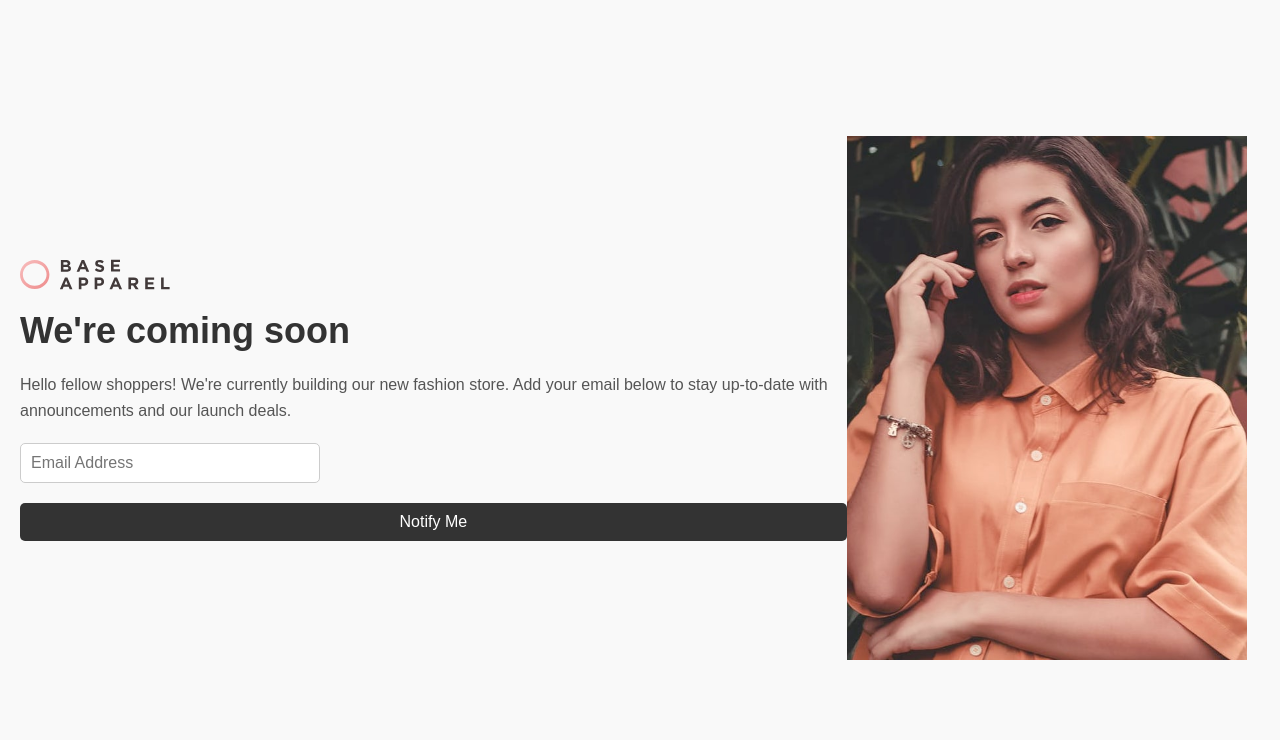
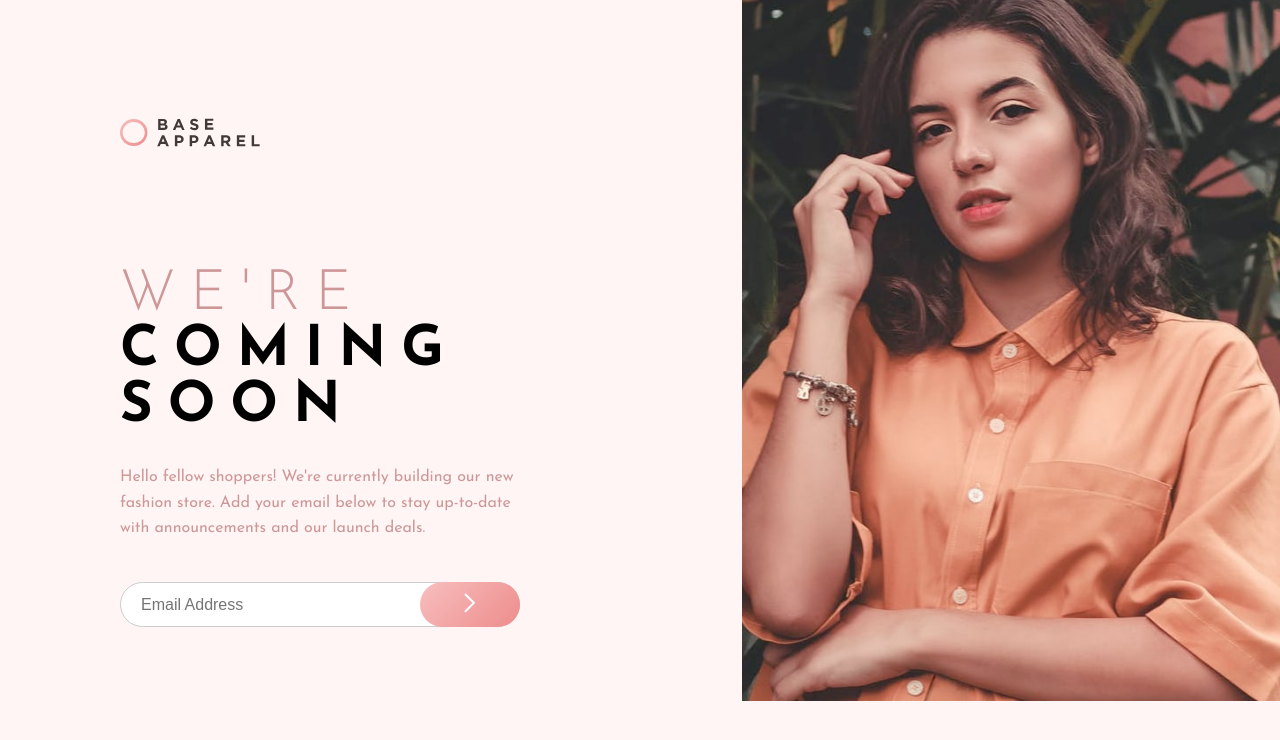
Before and after one commit to hhenske/base-apparel-coming-soon, a plain HTML site: page index.html in a window 1280 px wide. Drawn offline with Linux system fonts and the light colour scheme.

Commit message:
up to email input

```diff
--- a/index.html
+++ b/index.html
@@ -4,17 +4,25 @@
   <meta charset="UTF-8">
   <meta name="viewport" content="width=device-width, initial-scale=1.0">
   <link rel="stylesheet" href="styles.css">
+  <link rel="preconnect" href="https://fonts.googleapis.com">
+<link rel="preconnect" href="https://fonts.gstatic.com" crossorigin>
+<link href="https://fonts.googleapis.com/css2?family=Josefin+Sans:ital,wght@0,100..700;1,100..700&family=Overpass:ital,wght@0,100..900;1,100..900&family=Ubuntu:ital,wght@0,300;0,400;0,500;0,700;1,300;1,400;1,500;1,700&display=swap" rel="stylesheet">
   <title>Coming Soon</title>
 </head>
 <body>
   <main class="main">
     <section class="left-column">
       <img src="./images/logo.svg" alt="Company Logo" class="logo" />
-      <h1>We're coming soon</h1>
-      <p>Hello fellow shoppers! We're currently building our new fashion store.
-         Add your email below to stay up-to-date with announcements and our launch deals.</p>
-      <input type="email" placeholder="Email Address" class="email-input" />
-      <button class="subscribe-button">Notify Me</button>
+      <span class="left-text">
+        <h1><span class="rose-h1">WE'RE</span>
+        <span class="black-h1"></span>COMING SOON</span></h1>
+        <p>Hello fellow shoppers! We're currently building our new fashion store.
+          Add your email below to stay up-to-date with announcements and our launch deals.</p>
+        <div class="email-group">
+          <input type="email" placeholder="Email Address" class="email-input" />
+          <button class="subscribe-button"><img src="./images/icon-arrow.svg"></button>
+        </div>
+      </span>
     </section>
     <section class="right-column">
       <img src="./images/hero-desktop.jpg" alt="Hero Image" class="hero-image" />
--- a/styles.css
+++ b/styles.css
@@ -1,12 +1,12 @@
 /* Colors
 Primary
-Desaturated Red: hsl(0, 36%, 70%)
-Soft Red: hsl(0, 93%, 68%)
+Desaturated Red: hsl(0, 36%, 70%) (text)
+Soft Red: hsl(0, 93%, 68%) (Error)
 Neutral
-Dark Grayish Red: hsl(0, 6%, 24%)
+Dark Grayish Red: hsl(0, 6%, 24%) (text)
 Gradients
-Linear, 135deg, from hsl(0, 0%, 100%), to hsl(0, 100%, 98%)
-Linear, 135deg, from hsl(0, 80%, 86%), to hsl(0, 74%, 74%)
+Linear, 135deg, from hsl(0, 0%, 100%), to hsl(0, 100%, 98%) (light: white to pink)
+Linear, 135deg, from hsl(0, 80%, 86%), to hsl(0, 74%, 74%) (for email button)
 
 Typography
 Body Copy
@@ -14,6 +14,7 @@ Font size: 16px
 Font
 Family: Josefin Sans
 Weights: 300, 400, 600 */
+
 
 
 /* General Reset */
@@ -26,66 +27,103 @@ Weights: 300, 400, 600 */
   body {
     font-family: 'Josefin Sans', sans-serif;
     font-size: 16px;
-    background-color: #f9f9f9;
+    background: hsl(0, 93%, 98%);
   }
 
   .main {
     display: flex;
     justify-content: space-between;
     align-items: center;
-    min-height: 100vh;
-    padding: 20px;
+    height: 700px;
   }
 
   .left-column {
-    flex: 2;
+    flex: 13;
     display: flex;
     flex-direction: column;
     gap: 20px;
+    margin-right: 20px;
+    align-items: space-between;
+    margin-left: 120px;
   }
 
   .right-column {
-    flex: 1;
+    flex: 12;
+    margin-left: 20px;
+
   }
 
   .logo {
-    max-width: 150px;
+    max-width: 140px;
+    margin-bottom: 100px;
   }
 
   .hero-image {
     width: 100%;
-    max-width: 400px;
-    height: auto;
+    /* max-width: 400px; */
+    height: 1auto;
+    margin-top: 0;
+    margin-top: 0;
+  }
+
+  .left-text {
+    width: 400px;
   }
 
   h1 {
-    font-size: 36px;
-    color: #333;
+    margin-bottom: 30px;
+    font-size: 56px;
+    letter-spacing: 15px;
+  }
+
+  .rose-h1 {
+    color: hsl(0, 36%, 70%);
+    margin-right: 50px;
+    font-weight: 300;
+  }
+
+  .black-h1 {
+    color: hsl(0, 6%, 24%);
+    font-weight: 300;
   }
 
   p {
     font-size: 16px;
-    color: #555;
+    color: hsl(0, 36%, 70%);
     line-height: 1.6;
+    margin-bottom: 40px;
+  }
+
+  .email-group {
+    display: flex;
+    flex-direction: row;
+    width: 300px;
+    position: relative;
   }
 
   .email-input {
-    padding: 10px;
+    padding: 20px;
     font-size: 16px;
+    height: 45px;
     width: 100%;
-    max-width: 300px;
+    width: 400px;
     border: 1px solid #ccc;
-    border-radius: 5px;
+    border-radius: 50px;
+    position: absolute;
+
   }
 
   .subscribe-button {
     padding: 10px 20px;
     font-size: 16px;
-    color: #fff;
-    background-color: #333;
     border: none;
-    border-radius: 5px;
+    border-radius: 50px;
     cursor: pointer;
+    background: linear-gradient(135deg, hsl(0, 80%, 86%), hsl(0, 74%, 74%));
+    position: absolute;
+    margin-left: 300px;
+    width: 100px;
+    height: 45px;
   }
 
   .subscribe-button:hover {
```
